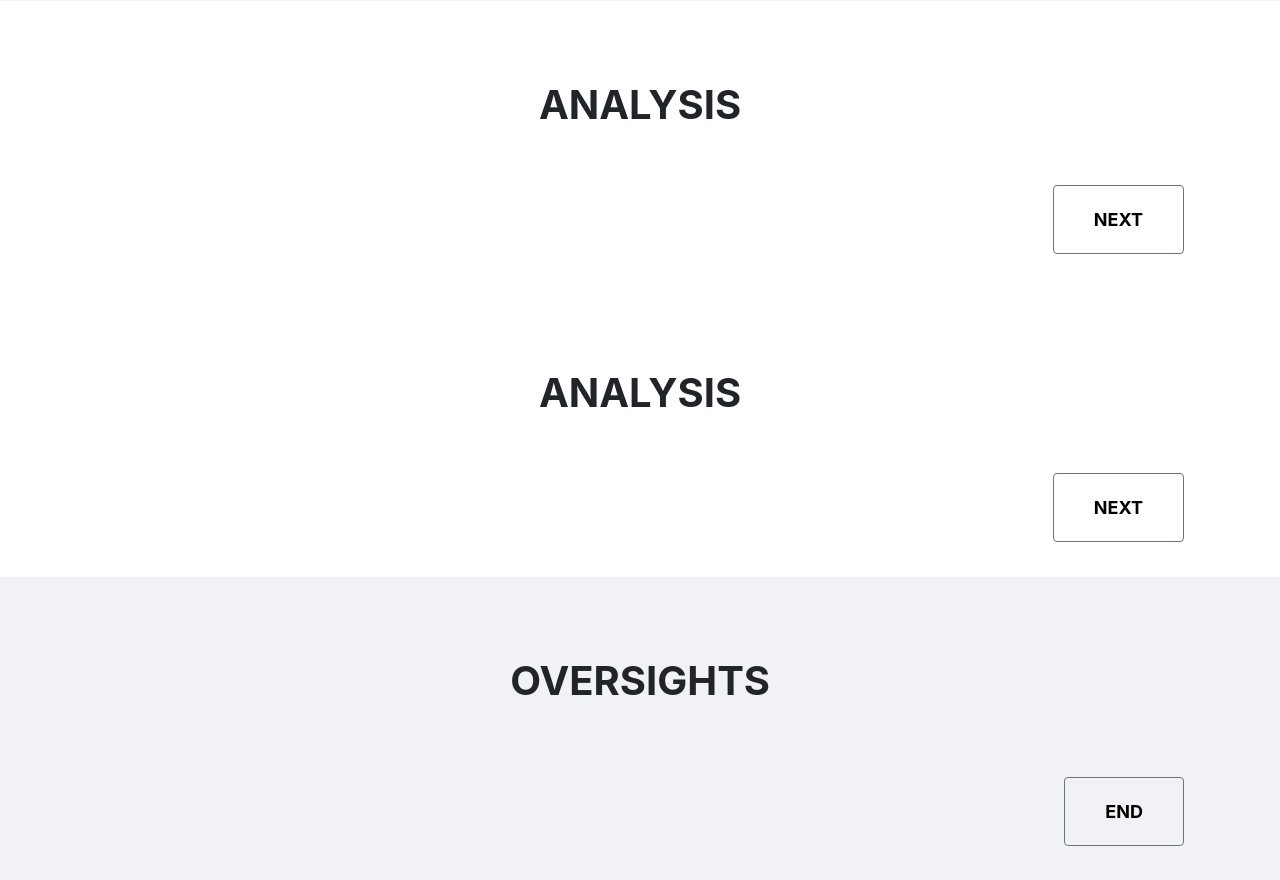
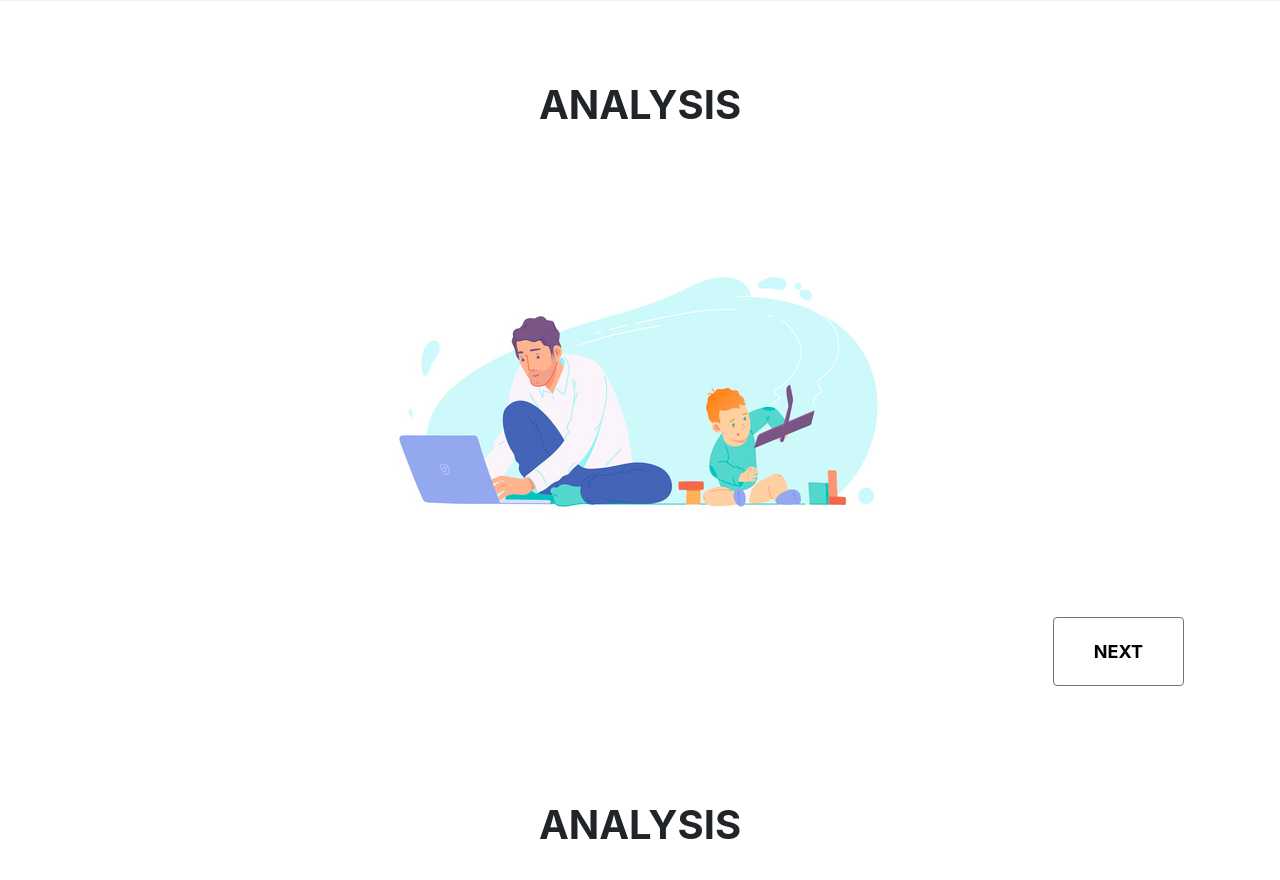
Before and after one commit to ali-beer/monu-mel-data-project-final, a Flask app: page / in a window 1280 px wide. Shown: the part 1812-2692 px from the top of the page. Run offline with Flask 2, Linux system fonts and the light colour scheme; some libraries are stand-ins or nearby versions.

Commit message:
Fixed up machine learning template

```diff
--- a/flaskapp/templates/index.html
+++ b/flaskapp/templates/index.html
@@ -75,6 +75,7 @@
       <div class="row mb-5 text-center text-uppercase">
         <h1>Analysis</h1>
       </div>
+      <center><img src="static/img/achieving-work-life-balance.jpg" style="z-index: 2;" alt=""></center>
       <div class="row"></div>
     </div>
     <a class="btn btn-custom-dark-white btn-xl text-uppercase js-scroll-trigger float-right" href="#view3">Next</a>
```
Also changed, not shown: flaskapp/static/img/achieving-work-life-balance.jpg (added), 1 other file.
